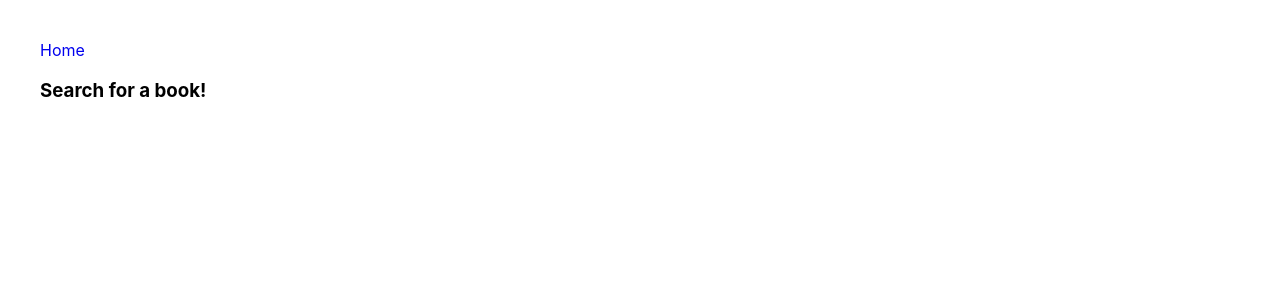
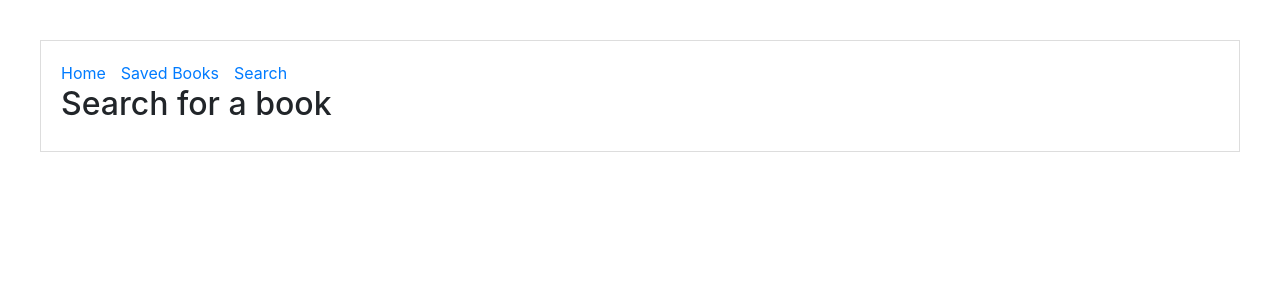
Before and after one commit to zandra/21-Book-Search, a Next.js app: page /search in a window 1280 px wide. Shown: the top 300 px of the page. Built offline with nearby package versions, Linux system fonts and the light colour scheme.

Commit message:
Adds shared Layout to pages

```diff
--- /dev/null
+++ b/components/Head.js
@@ -0,0 +1,15 @@
+import Head from 'next/head';
+
+const MyHead = () => (
+  <Head>
+    <link
+      rel="stylesheet"
+      href="https://maxcdn.bootstrapcdn.com/bootstrap/4.4.1/css/bootstrap.min.css"
+      integrity="sha384-Vkoo8x4CGsO3+Hhxv8T/Q5PaXtkKtu6ug5TOeNV6gBiFeWPGFN9MuhOf23Q9Ifjh"
+      crossorigin="anonymous"
+    />
+    <title>My Bookshelf</title>
+  </Head>
+);
+
+export default MyHead;
--- /dev/null
+++ b/components/Header.js
@@ -0,0 +1,21 @@
+import Link from 'next/link';
+
+const linkStyle = {
+  marginRight: 15
+};
+
+const Header = () => (
+  <div>
+    <Link href="/">
+      <a style={linkStyle}>Home</a>
+    </Link>
+    <Link href="/saved">
+      <a style={linkStyle}>Saved Books</a>
+    </Link>
+    <Link href="/search">
+      <a style={linkStyle}>Search</a>
+    </Link>
+  </div>
+)
+
+export default Header;
--- /dev/null
+++ b/components/MyLayout.js
@@ -0,0 +1,20 @@
+import Head from './Head';
+import Header from "./Header";
+
+const layoutStyle = {
+  margin: 20,
+  padding: 20,
+  border: '1px solid #DDD'
+};
+
+const Layout = props => (
+  <>
+  <Head />
+  <div style={layoutStyle}>
+    <Header />
+    {props.children}
+  </div>
+  </>
+);
+
+export default Layout;
--- a/pages/search.js
+++ b/pages/search.js
@@ -1,10 +1,9 @@
-import Link from 'next/link';
+import Layout from '../components/MyLayout';
 
 export default function Search() {
   return (
-    <div>
-      <Link href="/"><a>Home</a></Link>
-      <h3>Search for a book!</h3>
-    </div>
-  );
-}
+    <Layout>
+      <h2>Search for a book</h2>
+    </Layout>
+  )
+};
```
Also changed, not shown: components/BookCard.js (+16 -7 lines), components/BookCard2.js (deleted, +0 -14 lines), pages/index.js (+4 -17 lines), pages/saved.js (+3 -5 lines), components/Nav.js (deleted), pages/mybooks/[id].js (added).
